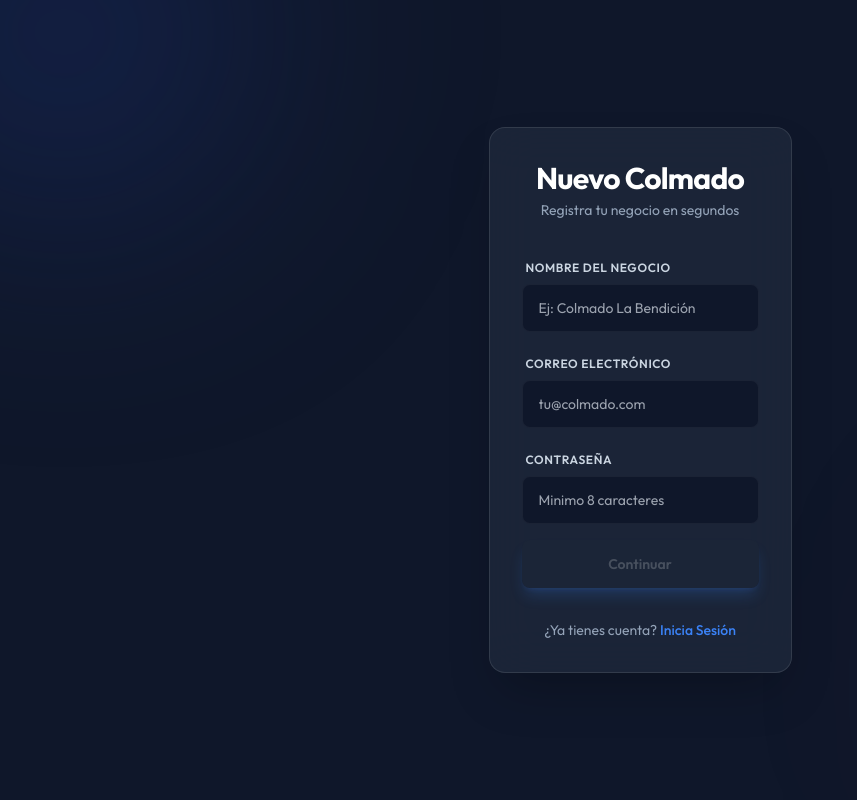
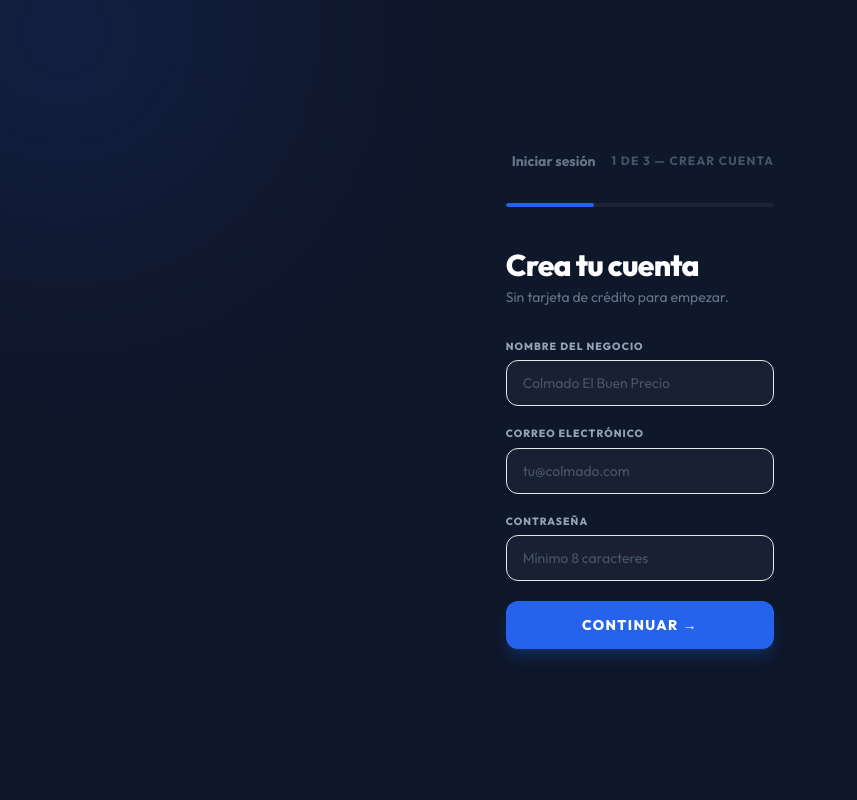
Before and after one commit to odimsom/TuColmadoRD-Monorepo, an Angular app in the folder frontend/web-admin/: page /auth/register in a window 1280 px wide. Shown: the whole page, without its empty margins (0-857 px from the left). Built offline with nearby package versions, Linux system fonts and the light colour scheme; no server answers.

Commit message:
feat(register): refactor to 3-step wizard (account, plan, checkout)

```diff
--- a/frontend/web-admin/src/app/features/auth/register/register.html
+++ b/frontend/web-admin/src/app/features/auth/register/register.html
@@ -1,151 +1,185 @@
-<div class="min-h-screen flex items-center justify-center p-4">
-  <div class="w-full max-w-4xl">
+<div class="min-h-screen bg-[#0f172a] text-white flex items-center justify-center px-6 py-12">
+  <div class="w-full max-w-lg">
 
-    <!-- STATE: FORM -->
-    <div *ngIf="state() === 'form'" class="card bg-base-200/80 backdrop-blur-xl border border-white/10 shadow-2xl max-w-md mx-auto">
-      <div class="card-body">
-        <div class="text-center mb-6">
-          <h2 class="text-3xl font-bold text-white tracking-tight">Nuevo Colmado</h2>
-          <p class="text-slate-400 text-sm mt-1">Registra tu negocio en segundos</p>
+    <!-- Back + Step indicator -->
+    <div class="flex items-center gap-4 mb-8">
+      @if (step() !== 'account') {
+        <button (click)="back()" class="flex items-center gap-1.5 text-slate-500 hover:text-white transition-colors text-sm font-bold">
+          <span class="icon-[ic--baseline-arrow-back] text-base"></span>
+          Atrás
+        </button>
+      } @else {
+        <a routerLink="/auth/login" class="flex items-center gap-1.5 text-slate-500 hover:text-white transition-colors text-sm font-bold">
+          <span class="icon-[ic--baseline-arrow-back] text-base"></span>
+          Iniciar sesión
+        </a>
+      }
+      <span class="text-xs text-slate-600 font-bold uppercase tracking-widest ml-auto">{{ stepLabel() }}</span>
     </div>
 
-        <form [formGroup]="registerForm" (ngSubmit)="onTrySubmit()" class="space-y-4" data-testid="register-form">
-          <div class="form-control w-full">
-            <label class="label"><span class="label-text text-slate-300 text-xs uppercase tracking-wider font-semibold">Nombre del Negocio</span></label>
-            <input type="text" formControlName="businessName" placeholder="Ej: Colmado La Bendición" class="input bg-[#0f172a] border-white/5 focus:border-primary focus:ring-1 focus:ring-primary w-full transition-all text-sm" data-testid="register-business-name" />
-            <label class="label" *ngIf="registerForm.controls.businessName.touched && registerForm.controls.businessName.invalid">
-              <span class="label-text-alt text-red-400">Ingresa un nombre de colmado valido (3-120 caracteres).</span>
-            </label>
+    <!-- Progress bar -->
+    <div class="h-1 bg-white/5 rounded-full mb-10 overflow-hidden">
+      <div
+        class="h-full bg-blue-600 rounded-full transition-all duration-500"
+        [style.width]="step() === 'account' ? '33%' : step() === 'plan' ? '66%' : '100%'"
+      ></div>
     </div>
 
-          <div class="form-control w-full">
-            <label class="label"><span class="label-text text-slate-300 text-xs uppercase tracking-wider font-semibold">Correo Electrónico</span></label>
-            <input type="email" formControlName="email" placeholder="tu@colmado.com" class="input bg-[#0f172a] border-white/5 focus:border-primary focus:ring-1 focus:ring-primary w-full transition-all text-sm" data-testid="register-email" />
-            <label class="label" *ngIf="registerForm.controls.email.touched && registerForm.controls.email.invalid">
-              <span class="label-text-alt text-red-400">Ingresa un correo valido.</span>
-            </label>
+    <!-- Error -->
+    @if (error()) {
+      <div class="flex items-center gap-3 p-4 rounded-xl bg-red-500/10 border border-red-500/30 text-red-400 text-sm mb-6">
+        <span class="icon-[ic--baseline-error-outline] text-lg shrink-0"></span>
+        <span>{{ error() }}</span>
+      </div>
+    }
+
+    <!-- ===== PASO 1: Cuenta ===== -->
+    @if (step() === 'account') {
+      <div>
+        <h2 class="text-3xl font-black tracking-tight mb-1">Crea tu cuenta</h2>
+        <p class="text-slate-500 text-sm mb-8">Sin tarjeta de crédito para empezar.</p>
+
+        <form [formGroup]="registerForm" (ngSubmit)="submitAccount()" class="space-y-5">
+          <div class="space-y-1.5">
+            <label class="block text-[0.65rem] font-black text-slate-400 uppercase tracking-widest">Nombre del negocio</label>
+            <input
+              type="text"
+              formControlName="businessName"
+              placeholder="Colmado El Buen Precio"
+              class="w-full bg-white/[0.04] border border-white/8 hover:border-white/15 focus:border-blue-500/60 rounded-xl px-4 py-3 text-sm text-white placeholder-slate-600 focus:outline-none focus:ring-1 focus:ring-blue-500/30 transition-all"
+            />
+          </div>
+          <div class="space-y-1.5">
+            <label class="block text-[0.65rem] font-black text-slate-400 uppercase tracking-widest">Correo electrónico</label>
+            <input
+              type="email"
+              formControlName="email"
+              placeholder="tu@colmado.com"
+              class="w-full bg-white/[0.04] border border-white/8 hover:border-white/15 focus:border-blue-500/60 rounded-xl px-4 py-3 text-sm text-white placeholder-slate-600 focus:outline-none focus:ring-1 focus:ring-blue-500/30 transition-all"
+            />
+          </div>
+          <div class="space-y-1.5">
+            <label class="block text-[0.65rem] font-black text-slate-400 uppercase tracking-widest">Contraseña</label>
+            <input
+              type="password"
+              formControlName="password"
+              placeholder="Mínimo 8 caracteres"
+              class="w-full bg-white/[0.04] border border-white/8 hover:border-white/15 focus:border-blue-500/60 rounded-xl px-4 py-3 text-sm text-white placeholder-slate-600 focus:outline-none focus:ring-1 focus:ring-blue-500/30 transition-all"
+            />
+          </div>
+          <button
+            type="submit"
+            class="w-full mt-2 py-3.5 rounded-xl bg-blue-600 hover:bg-blue-500 text-white font-black text-sm uppercase tracking-widest transition-all shadow-lg shadow-blue-600/25"
+          >
+            Continuar →
+          </button>
+        </form>
+      </div>
+    }
+
+    <!-- ===== PASO 2: Plan ===== -->
+    @if (step() === 'plan') {
+      <div>
+        <h2 class="text-3xl font-black tracking-tight mb-1">Elige tu plan</h2>
+        <p class="text-slate-500 text-sm mb-6">Cambia de plan cuando quieras.</p>
+
+        <!-- Billing toggle -->
+        <div class="flex items-center gap-3 mb-8">
+          <span class="text-sm font-bold" [class.text-white]="billingCycle() === 'monthly'" [class.text-slate-500]="billingCycle() === 'annual'">Mensual</span>
+          <button
+            (click)="toggleBilling()"
+            class="relative w-12 h-6 rounded-full transition-colors duration-200"
+            [class.bg-blue-600]="billingCycle() === 'annual'"
+            [class.bg-slate-700]="billingCycle() === 'monthly'"
+          >
+            <span
+              class="absolute top-0.5 left-0.5 w-5 h-5 bg-white rounded-full shadow transition-transform duration-200"
+              [class.translate-x-6]="billingCycle() === 'annual'"
+            ></span>
+          </button>
+          <span class="text-sm font-bold" [class.text-white]="billingCycle() === 'annual'" [class.text-slate-500]="billingCycle() === 'monthly'">
+            Anual <span class="ml-1 px-2 py-0.5 rounded-full bg-green-500/15 text-green-400 text-[0.6rem] font-black">-25%</span>
+          </span>
         </div>
 
-          <div class="form-control w-full">
-            <label class="label"><span class="label-text text-slate-300 text-xs uppercase tracking-wider font-semibold">Contraseña</span></label>
-            <input type="password" formControlName="password" placeholder="Minimo 8 caracteres" class="input bg-[#0f172a] border-white/5 focus:border-primary focus:ring-1 focus:ring-primary w-full transition-all text-sm" data-testid="register-password" />
-            <label class="label" *ngIf="registerForm.controls.password.touched && registerForm.controls.password.invalid">
-              <span class="label-text-alt text-red-400">La contraseña debe tener entre 8 y 128 caracteres.</span>
-            </label>
+        <div class="space-y-4 mb-8">
+          @for (plan of plans; track plan.id) {
+            <div
+              (click)="selectPlan(plan.id)"
+              class="p-5 rounded-xl border cursor-pointer transition-all"
+              [class.border-blue-500]="selectedPlanId() === plan.id"
+              [class.bg-blue-600\/5]="selectedPlanId() === plan.id"
+              [class.border-white\/10]="selectedPlanId() !== plan.id"
+              [class.hover\:border-white\/20]="selectedPlanId() !== plan.id"
+            >
+              <div class="flex items-center justify-between mb-3">
+                <span class="font-black text-lg">{{ plan.name }}</span>
+                <div class="text-right">
+                  <span class="text-2xl font-black">RD${{ currentPrice(plan) | number }}</span>
+                  <span class="text-slate-500 text-xs ml-1">{{ billingCycle() === 'monthly' ? '/mes' : '/año' }}</span>
+                </div>
+              </div>
+              <ul class="space-y-1">
+                @for (feature of plan.features; track $index) {
+                  <li class="flex items-center gap-2 text-xs text-slate-400">
+                    <span class="icon-[ic--baseline-check] text-blue-500 text-sm shrink-0"></span>
+                    {{ feature }}
+                  </li>
+                }
+              </ul>
+            </div>
+          }
         </div>
 
-          <div class="card-actions mt-8">
-            <button type="submit" [disabled]="registerForm.invalid" class="btn btn-primary w-full border-none shadow-lg shadow-blue-500/20" data-testid="register-continue-btn">
-              Continuar
+        <button
+          (click)="confirmPlan()"
+          [disabled]="!selectedPlanId()"
+          class="w-full py-3.5 rounded-xl bg-blue-600 hover:bg-blue-500 disabled:opacity-40 disabled:cursor-not-allowed text-white font-black text-sm uppercase tracking-widest transition-all shadow-lg shadow-blue-600/25"
+        >
+          Continuar con {{ selectedPlan()?.name ?? 'plan seleccionado' }} →
         </button>
       </div>
-        </form>
+    }
 
-        <div class="text-center mt-6">
-          <p class="text-sm text-slate-400">¿Ya tienes cuenta? <a routerLink="/auth/login" class="text-blue-500 hover:text-blue-400 font-medium transition-colors">Inicia Sesión</a></p>
-        </div>
+    <!-- ===== PASO 3: Checkout ===== -->
+    @if (step() === 'checkout') {
+      <div>
+        <h2 class="text-3xl font-black tracking-tight mb-1">Confirmar y pagar</h2>
+        <p class="text-slate-500 text-sm mb-8">Tu cuenta se creará al completar el pago.</p>
+
+        <!-- Resumen -->
+        <div class="p-5 rounded-xl bg-white/[0.03] border border-white/8 mb-8">
+          <p class="text-xs font-black uppercase tracking-widest text-slate-500 mb-3">Resumen del pedido</p>
+          <div class="flex justify-between items-center">
+            <span class="font-bold">Plan {{ selectedPlan()?.name }}</span>
+            <span class="font-black text-lg">
+              RD${{ (billingCycle() === 'monthly' ? selectedPlan()?.priceMonthly : selectedPlan()?.priceAnnual) | number }}
+              <span class="text-slate-500 text-xs font-normal">{{ billingCycle() === 'monthly' ? '/mes' : '/año' }}</span>
+            </span>
           </div>
         </div>
 
-    <!-- STATE: TERMS MODAL -->
-    <div *ngIf="state() === 'terms-modal'" class="fixed inset-0 bg-black/85 flex items-center justify-center p-4 z-50 animate-in fade-in zoom-in duration-300" data-testid="terms-modal">
-      <div class="bg-[#0D1B2E] border border-[#1E3A8A55] rounded-2xl p-8 max-w-lg shadow-2xl">
-        <h3 class="text-2xl font-bold text-white mb-4">Términos del Servicio</h3>
-        <div class="prose prose-sm prose-invert max-h-60 overflow-y-auto mb-6 text-slate-300">
-          <p>Al unirte a TuColmadoRD, aceptas nuestras políticas de uso justo y privacidad...</p>
-          <p>Tu información comercial está protegida y nunca será compartida con terceros sin tu consentimiento.</p>
+        <!-- Placeholder de integración de pago -->
+        <div class="p-6 rounded-xl bg-white/[0.02] border border-dashed border-white/10 text-center text-slate-500 text-sm mb-8">
+          <span class="icon-[ic--baseline-credit-card] text-2xl mb-2 block text-slate-600"></span>
+          Aquí va el formulario de pago del proveedor (Stripe, Cardnet, etc.)
         </div>
 
-        <label class="flex items-center gap-3 mb-8 p-3 bg-white/5 rounded-lg border border-white/5 cursor-pointer hover:bg-white/10 transition-colors">
-          <input type="checkbox" [checked]="termsAccepted()" (change)="termsAccepted.set(!termsAccepted())" class="checkbox checkbox-primary" data-testid="terms-checkbox" />
-          <span class="text-sm text-slate-200">Acepto los términos y condiciones de uso.</span>
-        </label>
-
-        <div class="flex gap-4">
-          <button (click)="cancelTerms()" class="btn btn-ghost flex-1 text-slate-400">Cancelar</button>
-          <button (click)="confirmRegistration()" [disabled]="!termsAccepted()" class="btn btn-primary flex-1" data-testid="create-account-btn">Crear Mi Cuenta</button>
+        <button
+          (click)="submitPayment()"
+          [disabled]="loading()"
+          class="w-full py-3.5 rounded-xl bg-blue-600 hover:bg-blue-500 disabled:opacity-50 disabled:cursor-not-allowed text-white font-black text-sm uppercase tracking-widest transition-all shadow-lg shadow-blue-600/25 flex items-center justify-center gap-2"
+        >
+          @if (loading()) {
+            <span class="w-4 h-4 border-2 border-white/30 border-t-white rounded-full animate-spin"></span>
+            Procesando...
+          } @else {
+            Confirmar y activar cuenta
+          }
+        </button>
+        <p class="text-center text-xs text-slate-600 mt-4">Al confirmar aceptas los términos de servicio.</p>
       </div>
-      </div>
-    </div>
-
-    <!-- STATE: LOADING -->
-    <div *ngIf="state() === 'loading'" class="flex flex-col items-center justify-center py-20">
-      <span class="loading loading-spinner loading-lg text-primary mb-4"></span>
-      <p class="text-white font-medium animate-pulse">Configurando tu colmado...</p>
-    </div>
-
-    <!-- STATE: ERROR -->
-    <div *ngIf="state() === 'error'" class="card bg-base-200 border border-red-500/30 p-8 max-w-md mx-auto text-center" data-testid="register-error-state">
-      <div class="w-16 h-16 bg-red-500/10 rounded-full flex items-center justify-center mx-auto mb-4 text-red-500">
-        <span class="text-3xl">⚠️</span>
-      </div>
-      <h3 class="text-xl font-bold text-white mb-2">¡Ups! Algo salió mal</h3>
-      <p class="text-slate-400 mb-6" data-testid="register-error-message">{{ error() }}</p>
-      <button (click)="retry()" class="btn btn-outline btn-sm">Volver a intentar</button>
-    </div>
-
-    <!-- STATE: SUCCESS -->
-    <div *ngIf="state() === 'success'" class="animate-in slide-in-from-bottom-8 duration-700" data-testid="register-success-state">
-      <div class="text-center mb-10">
-        <div class="w-20 h-20 bg-green-500/10 rounded-full flex items-center justify-center mx-auto mb-6 text-green-500 border border-green-500/20">
-          <span class="text-4xl">✓</span>
-        </div>
-        <h2 class="text-4xl font-bold text-white mb-2" data-testid="register-success-title">¡Todo listo!</h2>
-        <p class="text-slate-400">Tu cuenta ha sido activada con éxito.</p>
-      </div>
-
-      <div class="grid md:grid-cols-2 gap-6 max-w-4xl mx-auto">
-        <!-- CARD A: WEB PORTAL -->
-        <div class="card bg-slate-900/50 border border-white/5 hover:border-blue-500/30 transition-all p-8 group">
-          <div class="w-12 h-12 bg-blue-500/10 rounded-xl flex items-center justify-center mb-6 group-hover:scale-110 transition-transform">
-            <svg class="w-6 h-6 text-blue-400" viewBox="0 0 24 24" fill="none" stroke="currentColor" stroke-width="2">
-              <rect x="2" y="3" width="20" height="14" rx="2" ry="2"></rect>
-              <line x1="8" y1="21" x2="16" y2="21"></line>
-              <line x1="12" y1="17" x2="12" y2="21"></line>
-            </svg>
-          </div>
-          <h3 class="text-xl font-bold text-white mb-2">Úsalo desde el navegador</h3>
-          <p class="text-slate-400 text-sm mb-8">Reportes, fiados y configuración desde cualquier dispositivo.</p>
-          <a routerLink="/portal/dashboard" class="btn btn-outline btn-primary capitalize mt-auto">Entrar al sistema →</a>
-        </div>
-
-        <!-- CARD B: DESKTOP APP -->
-        <div class="card bg-[#0F172A] border-2 border-primary p-8 relative overflow-hidden group shadow-2xl shadow-primary/10">
-          <div class="absolute top-0 right-0 p-4">
-            <span class="bg-primary text-primary-content text-[10px] font-black px-2 py-1 rounded bg-blue-600">RECOMENDADO</span>
-          </div>
-          <div class="w-12 h-12 bg-blue-500/10 rounded-xl flex items-center justify-center mb-6 group-hover:rotate-12 transition-transform">
-            <svg class="w-6 h-6 text-blue-400" viewBox="0 0 24 24" fill="none" stroke="currentColor" stroke-width="2">
-              <rect x="2" y="3" width="20" height="14" rx="2" ry="2"></rect>
-              <line x1="8" y1="21" x2="16" y2="21"></line>
-              <line x1="12" y1="17" x2="12" y2="21"></line>
-            </svg>
-          </div>
-          <h3 class="text-xl font-bold text-white mb-2">Instala en tu caja registradora</h3>
-          <p class="text-slate-400 text-sm mb-6">Funciona sin internet. Sincroniza cuando hay conexión.</p>
-
-          <ul class="space-y-3 mb-8">
-            <li class="flex items-center gap-2 text-sm text-slate-300"><span class="text-green-500">✓</span> Funciona sin WIFI</li>
-            <li class="flex items-center gap-2 text-sm text-slate-300"><span class="text-green-500">✓</span> Impresión térmica</li>
-            <li class="flex items-center gap-2 text-sm text-slate-300"><span class="text-green-500">✓</span> Más rápido en caja</li>
-          </ul>
-
-          <ng-container *ngIf="downloadInfo(); let info; else comingSoon">
-            <a [href]="info.downloadUrl" class="btn btn-primary w-full shadow-lg shadow-primary/20">
-              DESCARGAR v{{ info.version }} ({{ info.fileSize }}) →
-            </a>
-          </ng-container>
-          <ng-template #comingSoon>
-            <button disabled class="btn btn-ghost bg-white/5 text-slate-500 w-full cursor-not-allowed uppercase tracking-widest font-black">PRÓXIMAMENTE</button>
-          </ng-template>
-
-          <p class="text-[10px] text-slate-500 text-center mt-4">Tu cuenta ya está activa. La app se conectará automáticamente.</p>
-          <div class="text-center mt-4">
-            <a href="https://wa.me/18296932458" target="_blank" class="text-xs text-blue-400 hover:underline">¿Necesitas ayuda? →</a>
-          </div>
-        </div>
-      </div>
-    </div>
+    }
 
   </div>
 </div>
--- a/frontend/web-admin/src/app/features/auth/register/register.ts
+++ b/frontend/web-admin/src/app/features/auth/register/register.ts
@@ -1,12 +1,20 @@
-import { Component, inject, signal, OnInit } from '@angular/core';
+import { Component, inject, signal, computed } from '@angular/core';
 import { CommonModule } from '@angular/common';
 import { FormBuilder, ReactiveFormsModule, Validators } from '@angular/forms';
 import { Router, RouterModule } from '@angular/router';
 import { AuthService } from '../../../core/services/auth.service';
-import { DownloadService, DownloadInfo } from '../../../core/services/download.service';
 import { RegisterRequest } from '../../../core/models/auth.models';
 
-type RegisterState = 'form' | 'terms-modal' | 'loading' | 'success' | 'error';
+type RegisterStep = 'account' | 'plan' | 'checkout';
+type BillingCycle = 'monthly' | 'annual';
+
+interface Plan {
+  id: string;
+  name: string;
+  priceMonthly: number;
+  priceAnnual: number;
+  features: string[];
+}
 
 @Component({
   selector: 'app-register',
@@ -15,50 +23,85 @@ type RegisterState = 'form' | 'terms-modal' | 'loading' | 'success' | 'error';
   templateUrl: './register.html',
   styleUrl: './register.scss'
 })
-export class Register implements OnInit {
+export class Register {
   private fb = inject(FormBuilder);
   private authService = inject(AuthService);
-  private downloadService = inject(DownloadService);
   private router = inject(Router);
 
-  state = signal<RegisterState>('form');
+  step = signal<RegisterStep>('account');
+  billingCycle = signal<BillingCycle>('monthly');
+  selectedPlanId = signal<string | null>(null);
+  loading = signal(false);
   error = signal<string | null>(null);
-  termsAccepted = signal(false);
-  downloadInfo = signal<DownloadInfo | null>(null);
+
+  plans: Plan[] = [
+    {
+      id: 'basic',
+      name: 'Básico',
+      priceMonthly: 800,
+      priceAnnual: 7200,
+      features: ['Facturación ilimitada', 'Control de inventario', 'Cierre de caja diario', 'Soporte por WhatsApp'],
+    },
+    {
+      id: 'pro',
+      name: 'Pro',
+      priceMonthly: 1500,
+      priceAnnual: 13500,
+      features: ['Todo lo del Básico', 'Múltiples cajeros', 'Reportes avanzados', 'Soporte prioritario 24/7', 'Fiados y crédito'],
+    },
+  ];
+
+  selectedPlan = computed(() => this.plans.find(p => p.id === this.selectedPlanId()) ?? null);
 
   registerForm = this.fb.nonNullable.group({
     businessName: ['', [Validators.required, Validators.minLength(3), Validators.maxLength(120)]],
     email: ['', [Validators.required, Validators.email, Validators.maxLength(160)]],
-    password: ['', [Validators.required, Validators.minLength(8), Validators.maxLength(128)]]
+    password: ['', [Validators.required, Validators.minLength(8), Validators.maxLength(128)]],
   });
 
-  ngOnInit(): void {
-    this.downloadService.getLatestTestRelease().subscribe(info => {
-      this.downloadInfo.set(info);
-    });
-  }
+  stepLabel = computed(() => {
+    switch (this.step()) {
+      case 'account':  return '1 de 3 — Crear cuenta';
+      case 'plan':     return '2 de 3 — Elegir plan';
+      case 'checkout': return '3 de 3 — Pago';
+    }
+  });
 
-  onTrySubmit(): void {
+  submitAccount(): void {
     if (this.registerForm.invalid) {
       this.registerForm.markAllAsTouched();
       return;
     }
-    this.state.set('terms-modal');
+    this.error.set(null);
+    this.step.set('plan');
   }
 
-  cancelTerms(): void {
-    this.state.set('form');
+  selectPlan(planId: string): void {
+    this.selectedPlanId.set(planId);
   }
 
-  confirmRegistration(): void {
-    if (!this.termsAccepted()) return;
-    if (this.registerForm.invalid) {
-      this.registerForm.markAllAsTouched();
-      this.state.set('form');
-      return;
-    }
+  confirmPlan(): void {
+    if (!this.selectedPlanId()) return;
+    this.step.set('checkout');
+  }
 
-    this.state.set('loading');
+  toggleBilling(): void {
+    this.billingCycle.update(v => v === 'monthly' ? 'annual' : 'monthly');
+  }
+
+  currentPrice(plan: Plan): number {
+    return this.billingCycle() === 'monthly' ? plan.priceMonthly : plan.priceAnnual;
+  }
+
+  back(): void {
+    if (this.step() === 'plan')     this.step.set('account');
+    if (this.step() === 'checkout') this.step.set('plan');
+  }
+
+  submitPayment(): void {
+    if (this.registerForm.invalid || !this.selectedPlanId()) return;
+
+    this.loading.set(true);
     this.error.set(null);
 
     const payload: RegisterRequest = {
@@ -68,18 +111,11 @@ export class Register implements OnInit {
     };
 
     this.authService.register(payload).subscribe({
-      next: () => {
-        this.router.navigate(['/portal/welcome']);
+      next: () => this.router.navigate(['/portal/dashboard']),
+      error: (err) => {
+        this.loading.set(false);
+        this.error.set(err.error?.message || 'Error al crear la cuenta. Inténtalo de nuevo.');
       },
-      error: (err) => {
-        this.state.set('error');
-        this.error.set(err.error?.message || 'Error al procesar el registro. Inténtalo de nuevo.');
-        console.error('Register error:', err);
-      }
     });
   }
-
-  retry(): void {
-    this.state.set('form');
-  }
 }
```
Lines whose indentation alone changed are shown as unchanged.
